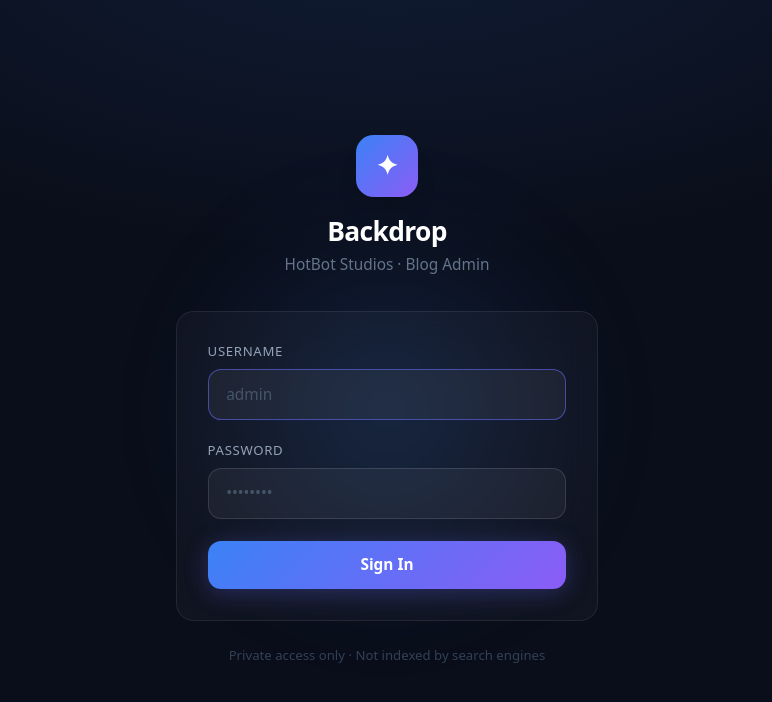
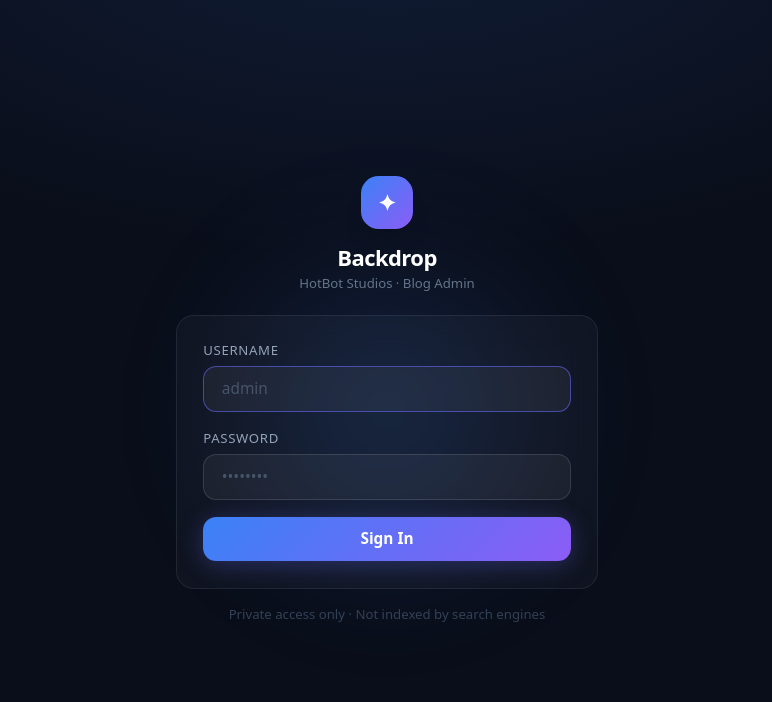
Before and after one commit to harshpreet20/hotbot26, a Next.js app in the folder hotbot-studios/: page /enter/backdrop in a window 1280 px wide. Shown: the top 702 px of the page, without its empty margins (253-1025 px from the left). Built offline with nearby package versions, Linux system fonts and the light colour scheme; no server answers.

Commit message:
ui: compact backdrop login — move banner inside card, tighten spacing
https://claude.ai/code/session_01GuJLMd1jFYDRnbDPYGi8Mw

```diff
--- a/hotbot-studios/src/app/enter/backdrop/page.tsx
+++ b/hotbot-studios/src/app/enter/backdrop/page.tsx
@@ -118,43 +118,42 @@ export default function BackdropLoginPage() {
       <div className="w-full max-w-sm relative z-10">
 
         {/* Logo / brand */}
-        <div className="text-center mb-8">
+        <div className="text-center mb-5">
           <div
-            className="inline-flex items-center justify-center w-14 h-14 rounded-2xl mb-4 shadow-xl"
+            className="inline-flex items-center justify-center w-12 h-12 rounded-2xl mb-3 shadow-xl"
             style={{ background: "linear-gradient(135deg, #3b82f6, #8b5cf6)" }}
           >
-            <span className="text-white text-2xl font-bold select-none">✦</span>
+            <span className="text-white text-xl font-bold select-none">✦</span>
           </div>
-          <h1 className="text-2xl font-bold text-white tracking-tight">Backdrop</h1>
-          <p className="text-slate-500 text-sm mt-1">HotBot Studios · Blog Admin</p>
+          <h1 className="text-xl font-bold text-white tracking-tight">Backdrop</h1>
+          <p className="text-slate-500 text-xs mt-0.5">HotBot Studios · Blog Admin</p>
         </div>
-
-        {/* First-run setup banner */}
-        {isSetup && (
-          <div
-            className="flex items-start gap-2.5 px-4 py-3 rounded-xl text-sm text-blue-300 mb-5"
-            style={{ background: "rgba(59,130,246,0.08)", border: "1px solid rgba(59,130,246,0.2)" }}
-          >
-            <span className="shrink-0 text-base mt-0.5">🛡</span>
-            <div>
-              <p className="font-semibold text-blue-200 mb-0.5">First-time setup</p>
-              <p className="text-slate-400 text-xs leading-relaxed">
-                No admin account exists yet. Create your credentials below — they will be stored securely and used for all future logins.
-              </p>
-            </div>
-          </div>
-        )}
 
         {/* Card */}
         <form
           onSubmit={handleSubmit}
           noValidate
-          className="rounded-2xl p-7 space-y-5"
+          className="rounded-2xl p-6 space-y-4"
           style={{ background: "rgba(255,255,255,0.03)", border: "1px solid rgba(255,255,255,0.08)", backdropFilter: "blur(16px)" }}
         >
+          {/* First-run setup banner — inside card */}
+          {isSetup && (
+            <div
+              className="flex items-start gap-2.5 px-3.5 py-3 rounded-xl text-sm text-blue-300 -mt-1 mb-1"
+              style={{ background: "rgba(59,130,246,0.08)", border: "1px solid rgba(59,130,246,0.18)" }}
+            >
+              <span className="shrink-0 text-sm mt-0.5">🛡</span>
+              <div>
+                <p className="font-semibold text-blue-200 text-xs mb-0.5">First-time setup</p>
+                <p className="text-slate-400 text-xs leading-relaxed">
+                  No admin account exists yet. Create your credentials below — they will be stored securely and used for all future logins.
+                </p>
+              </div>
+            </div>
+          )}
           {/* Username */}
           <div>
-            <label htmlFor="username" className="block text-xs font-medium text-slate-400 mb-2 uppercase tracking-wider">
+            <label htmlFor="username" className="block text-xs font-medium text-slate-400 mb-1.5 uppercase tracking-wider">
               Username
             </label>
             <input
@@ -165,7 +164,7 @@ export default function BackdropLoginPage() {
               value={username}
               onChange={(e) => setUsername(e.target.value)}
               disabled={loading}
-              className="w-full px-4 py-3 rounded-xl text-sm text-white placeholder:text-slate-600 disabled:opacity-60"
+              className="w-full px-4 py-2.5 rounded-xl text-sm text-white placeholder:text-slate-600 disabled:opacity-60"
               style={inputStyle}
               placeholder="admin"
               onFocus={(e) => Object.assign(e.target.style, focusStyle)}
@@ -175,7 +174,7 @@ export default function BackdropLoginPage() {
 
           {/* Password */}
           <div>
-            <label htmlFor="password" className="block text-xs font-medium text-slate-400 mb-2 uppercase tracking-wider">
+            <label htmlFor="password" className="block text-xs font-medium text-slate-400 mb-1.5 uppercase tracking-wider">
               Password
             </label>
             <input
@@ -185,7 +184,7 @@ export default function BackdropLoginPage() {
               value={password}
               onChange={(e) => setPassword(e.target.value)}
               disabled={loading}
-              className="w-full px-4 py-3 rounded-xl text-sm text-white placeholder:text-slate-600 disabled:opacity-60"
+              className="w-full px-4 py-2.5 rounded-xl text-sm text-white placeholder:text-slate-600 disabled:opacity-60"
               style={inputStyle}
               placeholder="••••••••"
               onFocus={(e) => Object.assign(e.target.style, focusStyle)}
@@ -199,7 +198,7 @@ export default function BackdropLoginPage() {
           {/* Confirm Password — setup mode only */}
           {isSetup && (
             <div>
-              <label htmlFor="confirmPassword" className="block text-xs font-medium text-slate-400 mb-2 uppercase tracking-wider">
+              <label htmlFor="confirmPassword" className="block text-xs font-medium text-slate-400 mb-1.5 uppercase tracking-wider">
                 Confirm Password
               </label>
               <input
@@ -233,7 +232,7 @@ export default function BackdropLoginPage() {
           <button
             type="submit"
             disabled={loading}
-            className="w-full py-3 rounded-xl text-sm font-semibold text-white transition-all disabled:opacity-60 hover:-translate-y-0.5 active:translate-y-0"
+            className="w-full py-2.5 rounded-xl text-sm font-semibold text-white transition-all disabled:opacity-60 hover:-translate-y-0.5 active:translate-y-0"
             style={{
               background: loading ? "#4f46e5" : "linear-gradient(135deg, #3b82f6, #8b5cf6)",
               boxShadow: "0 4px 24px rgba(99,102,241,0.3)",
@@ -251,7 +250,7 @@ export default function BackdropLoginPage() {
           </button>
         </form>
 
-        <p className="text-center text-slate-700 text-xs mt-6">
+        <p className="text-center text-slate-700 text-xs mt-4">
           Private access only · Not indexed by search engines
         </p>
       </div>
```
